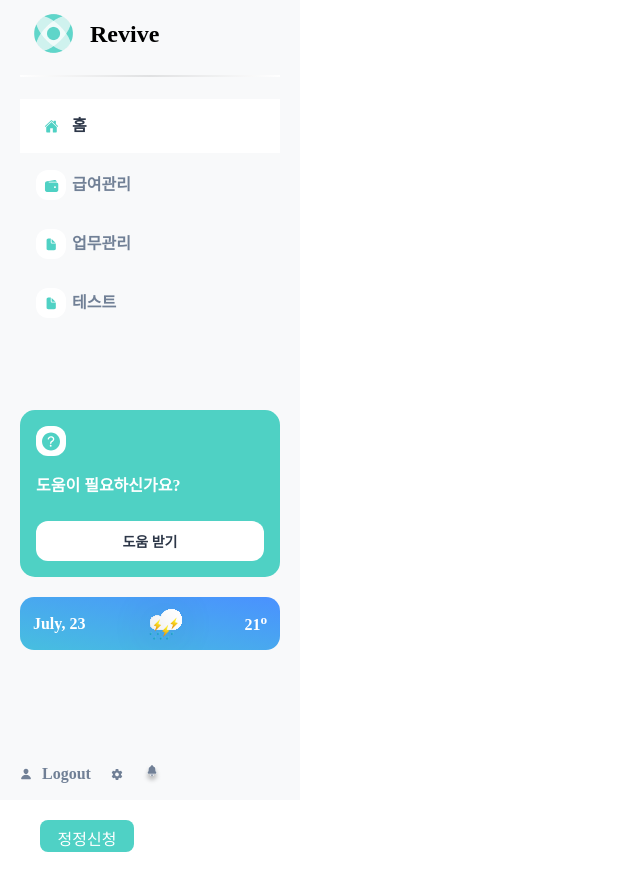
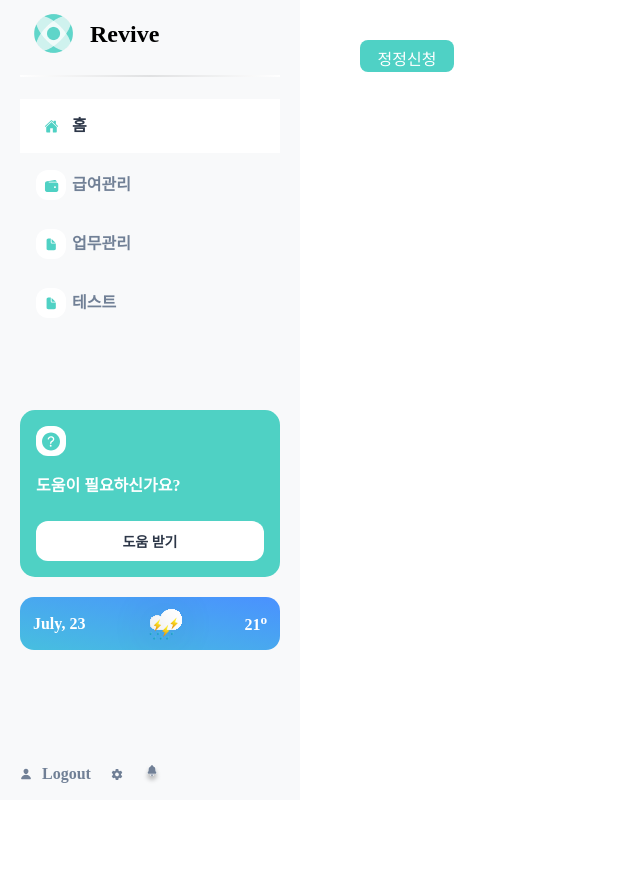
Before and after one commit to Dev-FE-1/Toy_Project_II_TEAM5, a React (Vite) app: page / in a window 1280 px wide. Shown: the whole page, without its empty margins (0-640 px from the left). After the commit the page ends 800 px from the top, so only its background shows below. Built offline with nearby package versions, Linux system fonts and the light colour scheme.

Commit message:
[#6] Feat: Layout  추가

```diff
--- a/src/App.jsx
+++ b/src/App.jsx
@@ -1,5 +1,4 @@
-import Navbar from '@components/Navbar/Navbar'
-import SideNav from '@components/Navbar/SideNav'
+import Layout from '@components/shared/Layout'
 import HomePage from '@pages/home/home-page'
 import SalaryManagementPage from '@pages/salary-management/salary-management-page'
 import SigninPage from '@pages/signin/signin-page'
@@ -10,14 +9,14 @@
 function App() {
   return (
     <>
-      {/* <Navbar /> */}
-      <SideNav />
       <Routes>
-        <Route path="/" element={<HomePage />} />
+        <Route element={<Layout />}>
+          <Route path="/" element={<HomePage />} />
+          <Route path="/salary" element={<SalaryManagementPage />} />
+          <Route path="/task" element={<TaskManagementPage />} />
+          <Route path="/test" element={<TestPage />} />
+        </Route>
         <Route path="/signin" element={<SigninPage />} />
-        <Route path="/salary" element={<SalaryManagementPage />} />
-        <Route path="/task" element={<TaskManagementPage />} />
-        <Route path="/test" element={<TestPage />} />
       </Routes>
     </>
   )
--- /dev/null
+++ b/src/components/shared/Layout.jsx
@@ -0,0 +1,25 @@
+import SideNav from '@components/Navbar/SideNav'
+import styled from 'styled-components'
+import { Outlet } from 'react-router-dom'
+
+const Container = styled.div`
+  display: flex;
+`
+
+const Content = styled.div`
+  flex-grow: 1;
+  padding: 20px;
+`
+
+function Layout() {
+  return (
+    <Container>
+      <SideNav />
+      <Content>
+        <Outlet />
+      </Content>
+    </Container>
+  )
+}
+
+export default Layout
```
